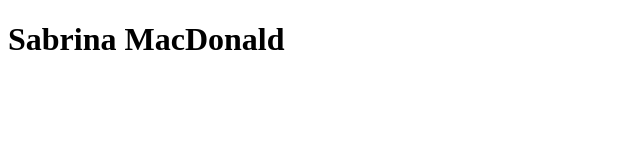
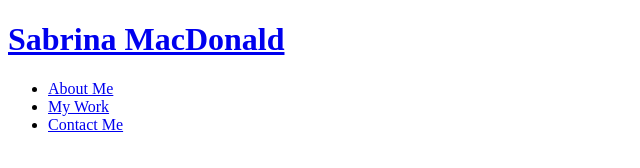
Before and after one commit to smacdonald97/second-is-the-best, a plain HTML site: page index.html in a window 1280 px wide. Shown: the whole page, without its empty margins (0-640 px from the left). Drawn offline with Linux system fonts and the light colour scheme.

Commit message:
created header and nav in index.html

```diff
--- a/index.html
+++ b/index.html
@@ -9,7 +9,23 @@
 
     <body>
         <header>
-            <h1>Sabrina MacDonald</h1>
+            <h1>
+                <a href="index.html">Sabrina MacDonald</a>
+            </h1>
         </header>
+        <nav>
+            <ul>
+                <li>
+                    <a href="#about-me">About Me</a>
+                </li>
+                <li>
+                    <a href="#my-work">My Work</a>
+                </li>
+                <li>
+                    <a href="#contact-me">Contact Me</a>
+                </li>
+            </ul>
+        </nav>
+
     </body>
 </html>
```
Also changed, not shown: assets/images/star wars in concert.jpg (added).
